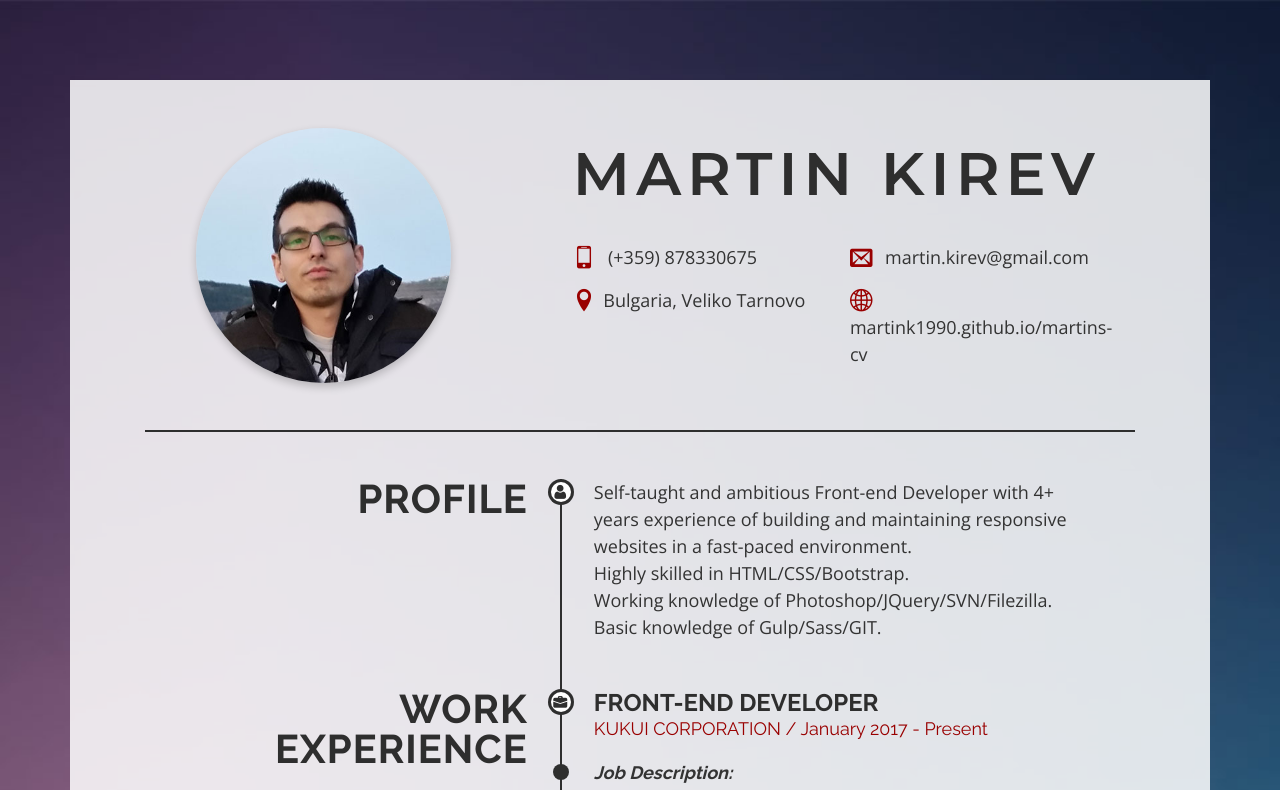
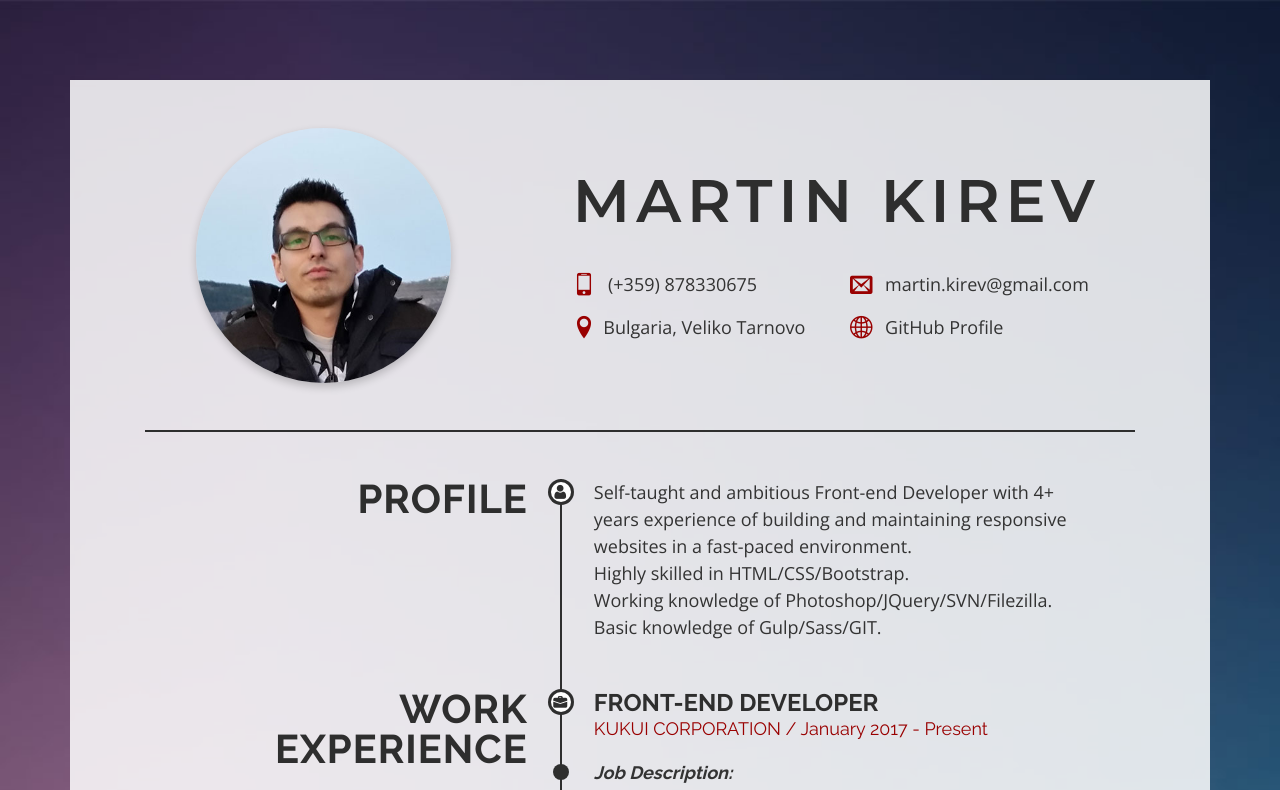
Before and after one commit to martink1990/martins-resume, a website: page dev/index.html in a window 1280 px wide. Shown: the top 790 px of the page. Drawn offline with nearby package versions, Linux system fonts and the light colour scheme; files whose address does not match are found by name.

Commit message:
Final touches
Uploading the final touches to my resume. The index.html file in the root directory is only for the github pages.

```diff
--- a/dev/index.html
+++ b/dev/index.html
@@ -54,9 +54,9 @@
                                         <span class="cv-address">Bulgaria, Veliko Tarnovo</span>
                                     </div>
                                     <div class="col-12 col-sm-6">
-                                        <a href="https://martink1990.github.io/martins-cv/" title="My web page" target="_blank"
+                                        <a href="https://github.com/martink1990" title="My GitHub Profile" target="_blank"
                                             class="cv-website">
-                                            martink1990.github.io/martins-cv
+                                            GitHub Profile
                                         </a>
                                     </div>
                                 </div>
```
Also changed, not shown: index.html (+1 -1 lines), dist/index.html.
